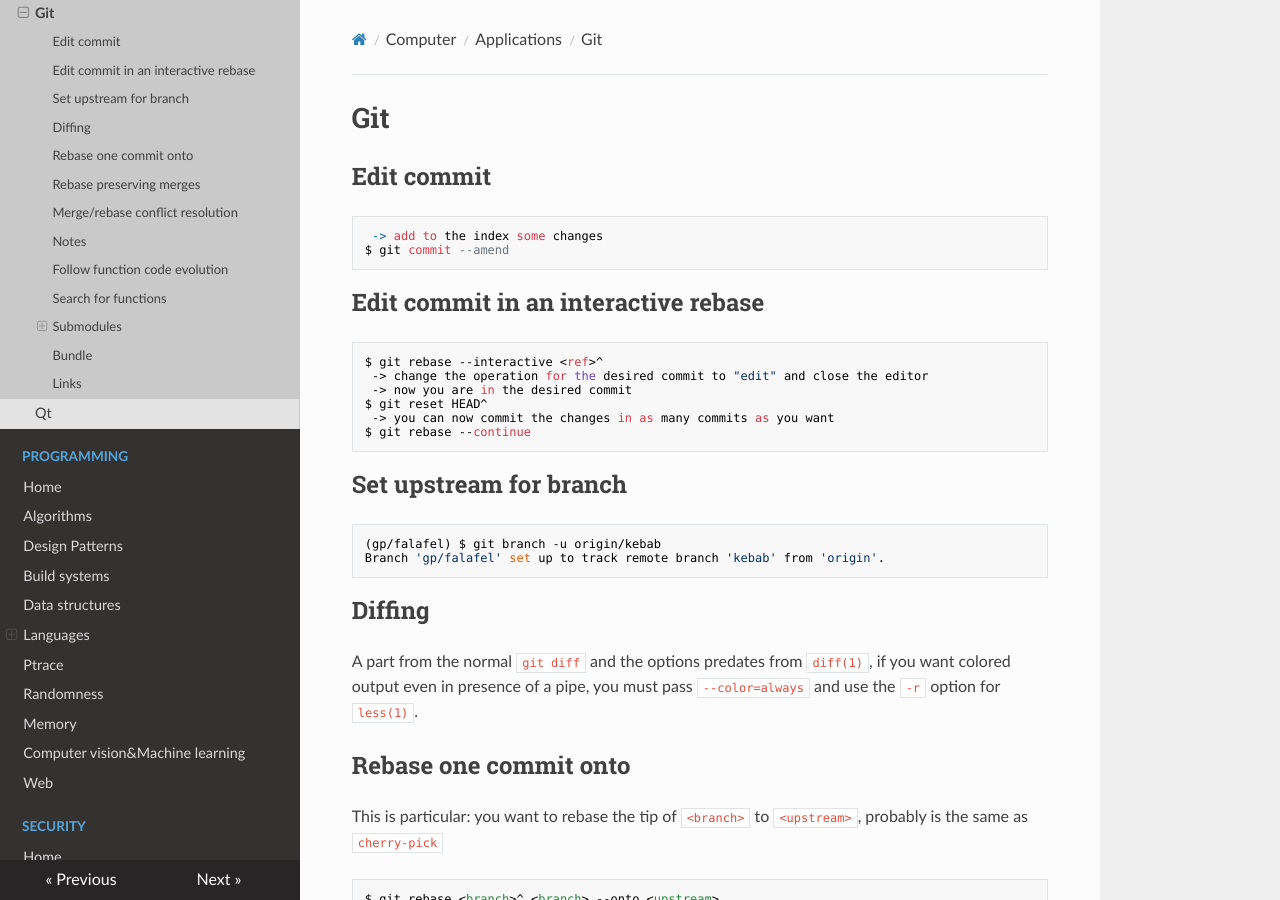
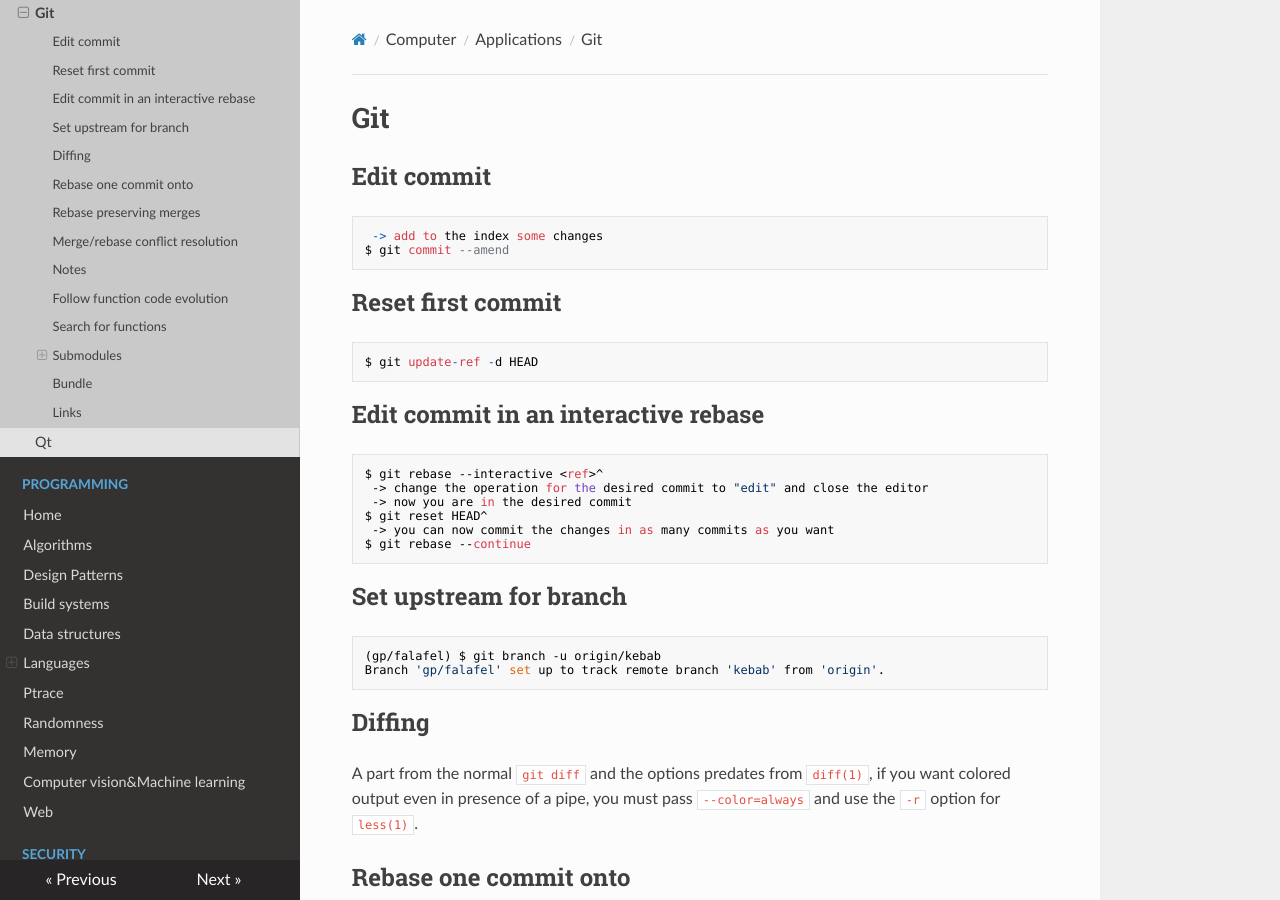
Before and after one commit to gipi/low-level, an MkDocs documentation site: the page built from docs/applications/git.md, in a window 1280 px wide and 900 px high. Built offline with MkDocs 1.6.1, drawn with Linux system fonts in a browser that asks for light colours; nearby versions of some CDN libraries; old or Windows-style settings are respelled for this version of MkDocs.

Commit message:
Update git.md

````diff
--- a/docs/applications/git.md
+++ b/docs/applications/git.md
@@ -5,6 +5,12 @@
 ```
  -> add to the index some changes
 $ git commit --amend
+```
+
+## Reset first commit
+
+```
+$ git update-ref -d HEAD
 ```
 
 ## Edit commit in an interactive rebase
````
